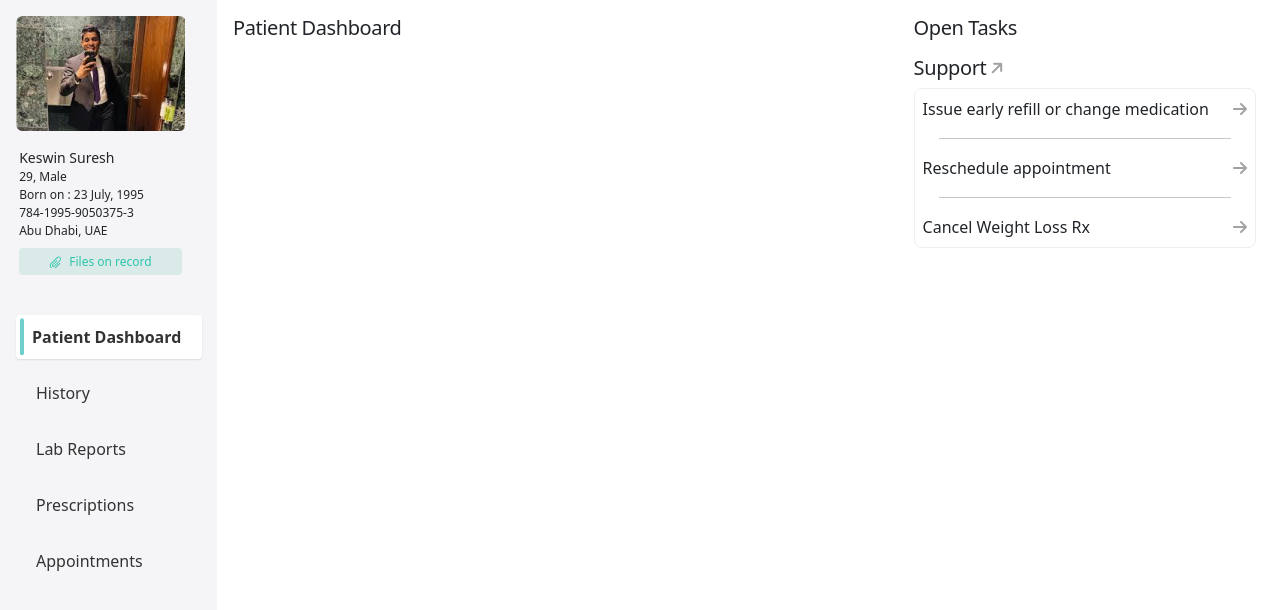
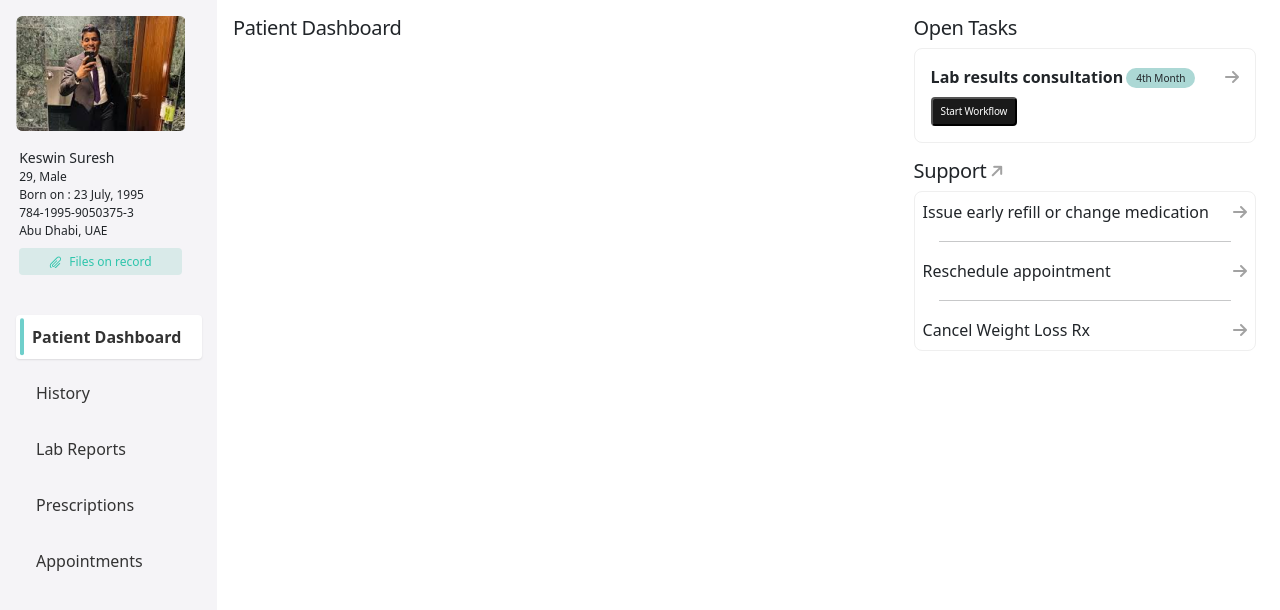
Before and after one commit to ayush27gupta/dardoc, a React (Create React App) app: page / in a window 1280 px wide. Both pictures are taken after a click on the element 1223 px from the left and 170 px from the top of the page. Shown: the top 610 px of the page. Built offline with nearby package versions, Linux system fonts and the light colour scheme.

Commit message:
Right panel for patient dashboard complete

```diff
--- a/src/components/home/managePanel/patients/patients.css
+++ b/src/components/home/managePanel/patients/patients.css
@@ -5,7 +5,7 @@
   align-items: center;
   padding: 10px;
   gap: 10px;
-  width: 30px;
+  width: fit-content;
   height: 16px;
   background: #acd8d5;
   border-radius: 40px;
--- a/src/components/patient/PatientRightPanel.jsx
+++ b/src/components/patient/PatientRightPanel.jsx
@@ -1,6 +1,7 @@
 import React from "react";
 import "../home/panels/rightPanel.css";
 import Support from "../home/managePanel/support/Support";
+import Tasks from "./Tasks";
 
 const PatientRightPanel = () => {
   const supportItems = [
@@ -14,6 +15,9 @@ const PatientRightPanel = () => {
       <div className="manage-header header-title">Open Tasks</div>
 
       <div className="d-flex flex-column justify-content-between">
+        <div className="patient-container">
+          <Tasks />
+        </div>
         <div className="patient-container"></div>
         <div className="support-container">
           <Support items={supportItems} />
--- a/src/components/patient/PatientUserCard.jsx
+++ b/src/components/patient/PatientUserCard.jsx
@@ -4,7 +4,7 @@ import "./patientDetails.css";
 const PatientUserCard = () => {
   const { id } = useParams();
   const location = useLocation();
-  const [userData, setUserData] = useState(location?.state);
+  const [userData] = useState(location?.state);
   console.log("id", id, location);
   console.log("location", location.state);
 
--- /dev/null
+++ b/src/components/patient/Tasks.jsx
@@ -0,0 +1,31 @@
+import React, { useState } from "react";
+import { useLocation } from "react-router-dom";
+import "../home/managePanel/patients/patients.css";
+
+const Tasks = () => {
+  const location = useLocation();
+  const [data]=useState(location?.state)
+  return (
+    <div>
+      <div className="patient-box p-3 mt-2">
+        <div className="d-flex justify-content-between ">
+          <div className="d-flex justify-content-start align-items-center">
+            <div className="sub-header-title">{data?.purpose}</div>
+            <div className="patient-number-badge">4th Month</div>
+          </div>
+          <div>
+            <div
+              className="patient-right"
+              //   onClick={() => handlePatientClick(item)}
+            >
+              <i class="fa fa-arrow-right" style={{ color: "#a2a2a2" }}></i>
+            </div>
+          </div>
+        </div>
+        <button className="common-btn">Start Workflow</button>
+      </div>
+    </div>
+  );
+};
+
+export default Tasks;
--- a/src/index.css
+++ b/src/index.css
@@ -6,13 +6,35 @@
   text-align: left;
 }
 
-
-.sub-header-title{
+.sub-header-title {
   font-weight: 560;
   /* margin-left: 0.4rem; */
   font-size: 16px;
 }
 
-.width-90{
-  width:90%
+.width-90 {
+  width: 90%;
 }
+
+.common-btn {
+  margin-top: 0.5rem;
+  display: flex;
+  flex-direction: row;
+  justify-content: center;
+  align-items: center;
+  padding: 0.5rem;
+  height: auto;
+  width: fit-content;
+  background: #1a1a1a;
+  border-radius: 4px;
+  color: white;
+  font-size: 10px;
+  /* font-weight: 510; */
+  line-height: 9.55px;
+  letter-spacing: -0.02em;
+  text-align: left;
+}
+
+.common-btn:disabled {
+  background-color: grey;
+}
```
